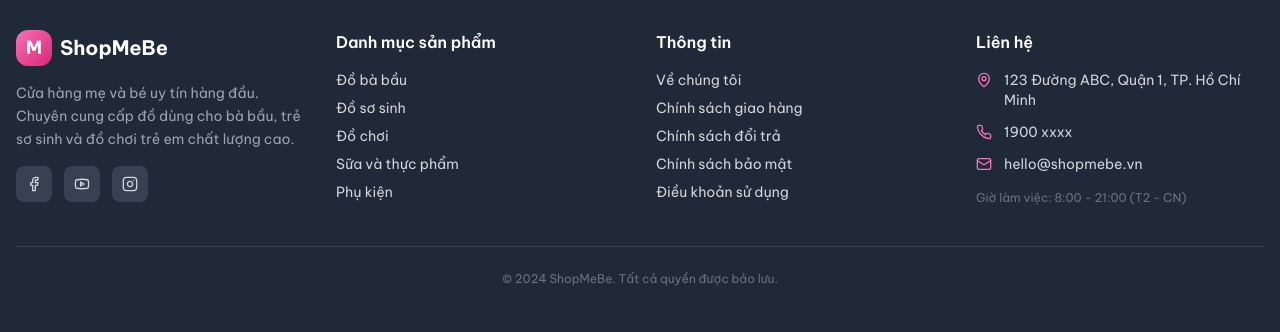
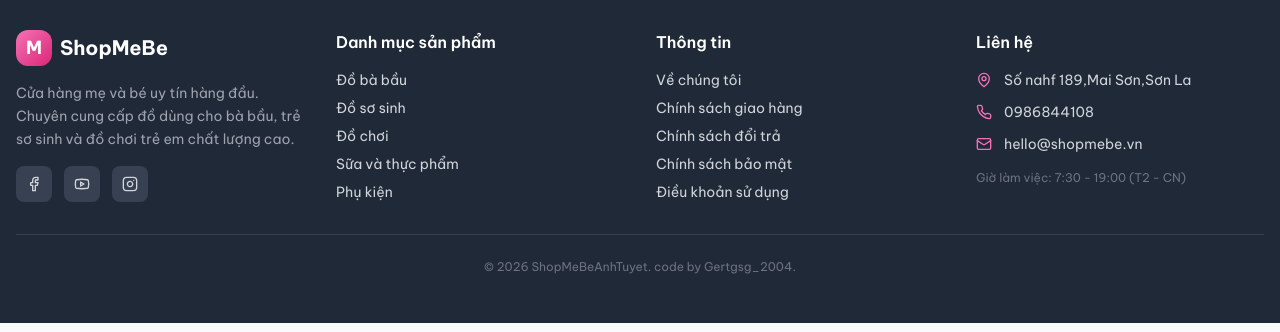
Before and after one commit to Gertgsg-2004/ShopMeBe, a React (Vite) app in the folder client/: page / in a window 1280 px wide. Shown: the part 1455-1787 px from the top of the page. Built offline with nearby package versions, Linux system fonts and the light colour scheme; no server answers.

Commit message:
Update Footer.tsx

```diff
--- a/client/src/components/layout/Footer.tsx
+++ b/client/src/components/layout/Footer.tsx
@@ -61,25 +61,26 @@ export default function Footer() {
             <ul className="space-y-3 text-sm">
               <li className="flex items-start gap-3">
                 <MapPin size={16} className="shrink-0 mt-0.5 text-primary-400" />
-                <span>123 Đường ABC, Quận 1, TP. Hồ Chí Minh</span>
+                <span>Số nahf 189,Mai Sơn,Sơn La
+                </span>
               </li>
               <li className="flex items-center gap-3">
                 <Phone size={16} className="shrink-0 text-primary-400" />
-                <a href="tel:1900xxxx" className="hover:text-primary-400 transition-colors">1900 xxxx</a>
+                <a href="tel:0986844108" className="hover:text-primary-400 transition-colors">0986844108</a>
               </li>
               <li className="flex items-center gap-3">
                 <Mail size={16} className="shrink-0 text-primary-400" />
-                <a href="mailto:hello@shopmebe.vn" className="hover:text-primary-400 transition-colors">hello@shopmebe.vn</a>
+                <a href="mailto:T@gmail.com" className="hover:text-primary-400 transition-colors">hello@shopmebe.vn</a>
               </li>
             </ul>
             <div className="mt-4">
-              <p className="text-xs text-gray-500 mb-2">Giờ làm việc: 8:00 - 21:00 (T2 - CN)</p>
+              <p className="text-xs text-gray-500 mb-2">Giờ làm việc: 7:30 - 19:00 (T2 - CN)</p>
             </div>
           </div>
         </div>
 
         <div className="border-t border-gray-700 mt-8 pt-6 text-center text-xs text-gray-500">
-          <p>© 2024 ShopMeBe. Tất cả quyền được bảo lưu.</p>
+          <p>© 2026 ShopMeBeAnhTuyet. code by Gertgsg_2004.</p>
         </div>
       </div>
     </footer>
```
